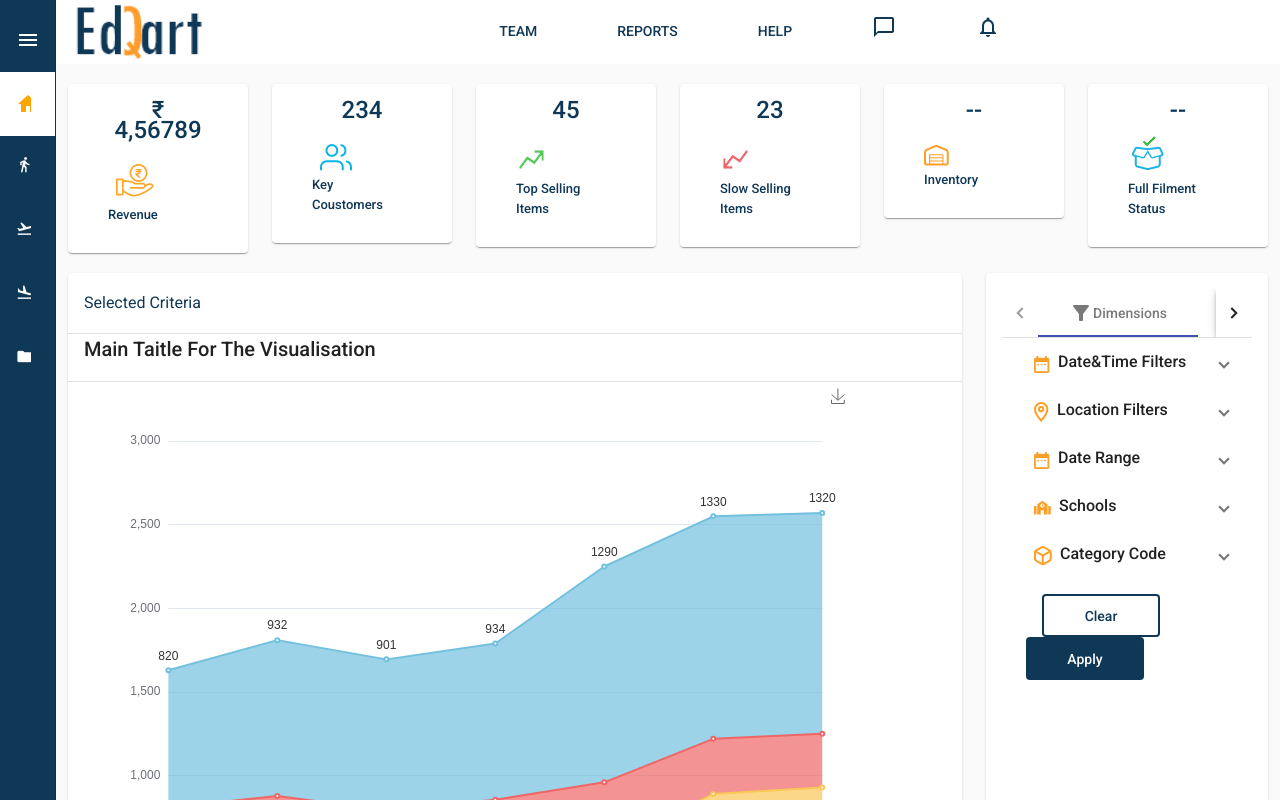
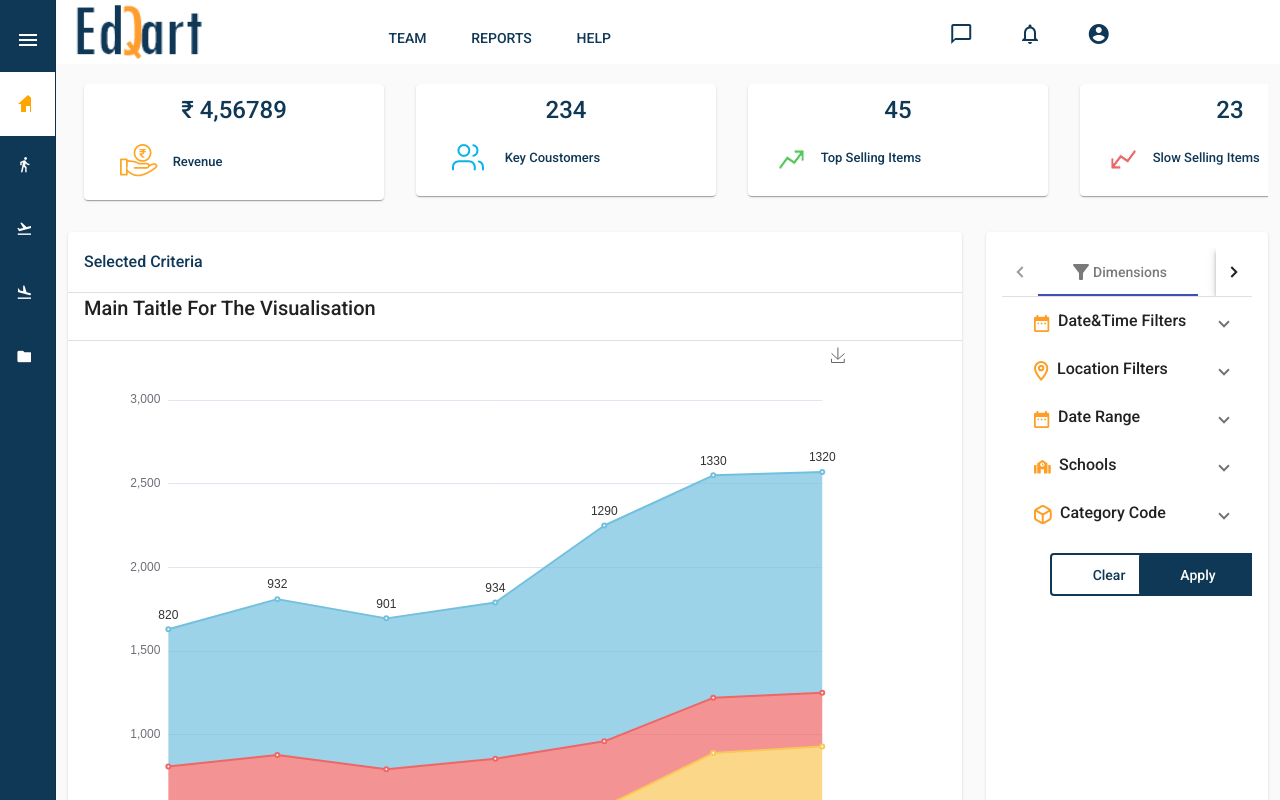
Before and after one commit to anjaneyulu18/EDP-Test, an Angular app: page / in a window 1280 px wide. Built offline with nearby package versions, Linux system fonts and the light colour scheme.

Commit message:
horizantel scrool bar

```diff
--- a/src/app/app.component.html
+++ b/src/app/app.component.html
@@ -51,15 +51,26 @@
       <img class="logo" src="../assets/images/logo.png">
       <span class="example-spacer"></span>
       <div id="topnav">
-        <ul class="items mx-5">
+        <ul class="items">
           <li>TEAM</li>
           <li>REPORTS</li>
-          <li >HELP</li>
+          <li>HELP</li>
+
+        </ul>
+      </div>
+      <div id="txt-al">
+        <ul class="items">
+
           <li>
             <mat-icon>chat_bubble_outline</mat-icon>
           </li>
-          <li >
+          <li>
             <mat-icon>notifications_none</mat-icon>
+          </li>
+          <li>
+            <mat-icon>
+              account_circle
+              </mat-icon>
           </li>
         </ul>
       </div>
@@ -68,11 +79,12 @@
 
   </mat-toolbar>
 
-  <div style="margin-top: 20px;" class="container-fluid">
-    <div class="row">
-      <div class="col-12 col-lg-2 col-sm-4 col-md-4 col-xs-12 col-xl-2 ">
+  <div style="margin-top: 20px; " class="container-fluid horizontal-scrollable">
 
-        <mat-card  class="h-g">
+      <div class="d-flex flex-row flex-nowrap overflow-auto">
+      <div style="min-width: 300px;"  class="col-12 col-lg-2 col-sm-4 col-md-2 col-xs-12 col-xl-2 mx-3">
+
+        <mat-card  class="h-g ">
           <div class="container-fluid">
             <mat-card-title class="txt-c text-center"> ₹ 4,56789
             </mat-card-title>
@@ -89,8 +101,8 @@
         </mat-card>
 
       </div>
-      <div class="col-12 col-lg-2 col-sm-4 col-md-4 col-xs-12 col-xl-2">
-        <mat-card  class="h-g">
+      <div style="min-width: 300px;" class="col-12 col-lg-2 col-sm-4 col-md-2 col-xs-12 col-xl-2 mx-3">
+        <mat-card  class="h-g ">
           <div class="container-fluid">
             <mat-card-title class="txt-c text-center"> 234
             </mat-card-title>
@@ -106,8 +118,8 @@
           </div>
         </mat-card>
       </div>
-      <div class="col-12 col-lg-2 col-sm-4 col-md-4 col-xs-12 col-xl-2">
-        <mat-card  class="h-g">
+      <div style="min-width: 300px;" class="col-12 col-lg-2 col-sm-4 col-md-2 col-xs-12 col-xl-2 mx-3">
+        <mat-card  class="h-g ">
           <div class="container-fluid">
             <mat-card-title class="txt-c text-center"> 45
             </mat-card-title>
@@ -123,8 +135,8 @@
           </div>
         </mat-card>
       </div>
-      <div class="col-12 col-lg-2 col-sm-4 col-md-4 col-xs-12 col-xl-2">
-        <mat-card  class="h-g">
+      <div style="min-width: 300px;" class="col-12 col-lg-2 col-sm-4 col-md-2 col-xs-12 col-xl-2 mx-3">
+        <mat-card  class="h-g ">
           <div class="container-fluid">
             <mat-card-title class="txt-c text-center"> 23
             </mat-card-title>
@@ -140,8 +152,8 @@
           </div>
         </mat-card>
       </div>
-      <div class="col-12 col-lg-2 col-sm-4 col-md-4 col-xs-12 col-xl-2">
-        <mat-card  class="h-g">
+      <div style="min-width: 300px;" class="col-12 col-lg-2 col-sm-4 col-md-2 col-xs-12 col-xl-2 mb-3 mx-3">
+        <mat-card  class="h-g ">
           <div class="container-fluid">
             <mat-card-title class="txt-c text-center"> --
             </mat-card-title>
@@ -157,16 +169,16 @@
           </div>
         </mat-card>
       </div>
-      <div class="col-12 col-lg-2 col-sm-4 col-md-4 col-xs-12 col-xl-2">
-        <mat-card  class="h-g">
+      <div style="min-width: 300px;" class="col-12 col-lg-2 col-sm-4 col-md-2 col-xs-12 col-xl-2 mx-3">
+        <mat-card  class="h-g ">
           <div class="container-fluid">
             <mat-card-title class="txt-c text-center"> --
             </mat-card-title>
             <div class="row mt-3">
               <div class="col-2  mx-1">
-               <img  src="../assets/images/Group 5264.png" alt="">
+                <img src="../assets/images/Group 5264.png" alt="">
               </div>
-             <div  class="col-9 mt-2">
+              <div class="col-9 mt-2">
                 <h5 class="txt-c p-s"> Full Filment Status </h5>
               </div>
 
@@ -174,6 +186,8 @@
           </div>
         </mat-card>
       </div>
+
+
     </div>
   </div>
   <div style="margin-top: 20px;" class="container-fluid">
@@ -182,11 +196,12 @@
         <div class="row">
           <div class="col-12">
             <div class="col-12">
-              <mat-card >
+              <mat-card>
 
-                <div>
-                  <h3 style="color: #0F3756;">Selected Criteria</h3>
+                <div class="row">
+                  <h3 style="color: #0F3756; font-weight: 500;">Selected Criteria</h3>
                 </div>
+
                 <mat-divider></mat-divider>
                 <h2>Main Taitle For The Visualisation</h2>
                 <mat-divider></mat-divider>
@@ -194,7 +209,7 @@
                   <div class="row">
                     <div class="col-11">
 
-                      <div id="stackedChart" style="height: 600px; display: block; overflow: auto;">
+                      <div id="stackedChart"  style="height: 600px; width: auto; display: block; overflow: auto;">
 
                       </div>
                     </div>
@@ -203,18 +218,18 @@
               </mat-card>
             </div>
             <div style="margin-top: 20px;" class="row">
-              <div class="col-6">
+              <div class="col-12 col-md-12 col-lg-6 col-xl-6 col-xs-12 col-sm-12">
                 <mat-card>
                   <h2>Main Taitle For The Visualisation</h2>
-                  <div id="lineChart2" style=" height: 550px; display: block; overflow:auto ;">
+                  <div id="lineChart2" style=" height: 550px;width: auto; display: block; overflow:auto ;">
 
                   </div>
                 </mat-card>
               </div>
-              <div class="col-6">
+              <div class="col-12 col-md-12 col-lg-6 col-xl-6 col-xs-12 col-sm-12">
                 <mat-card>
                   <h2>Main Taitle For The Visualisation</h2>
-                  <div id="InventoryChart" style=" height: 550px; display: block; overflow: auto;">
+                  <div id="InventoryChart" style=" height: 550px;width: auto; display: block; overflow: auto;">
 
                   </div>
                 </mat-card>
@@ -224,26 +239,25 @@
         </div>
 
       </div>
-      <div  class="col-3">
+      <div class="col-3">
         <mat-card style="height: 100%">
           <h3>
-            <mat-tab-group >
-              <mat-tab >
+            <mat-tab-group>
+              <mat-tab>
                 <ng-template mat-tab-label>
                   <mat-icon>filter_alt</mat-icon>
                   Dimensions
                 </ng-template>
-                <mat-expansion-panel  class="mat-elevation-z0" >
+                <mat-accordion>
+                  <mat-expansion-panel (opened)="panelOpenState = true" (closed)="panelOpenState = false"
+                    class="mat-elevation-z0">
 
                     <mat-expansion-panel-header class="grap-head dropDOwnFontColorStyle">
-                    <mat-panel-title  class="click-head">
-                      <img class="mt-1 mx-2" style="height:max-content;" src="../assets/images/filter_icons/Icon material-date-range.png" alt="">
+                      <mat-panel-title class="click-head">
+                        <img class="mt-1 mx-2" style="height:max-content;"
+                          src="../assets/images/filter_icons/Icon material-date-range.png" alt="">
                         Date&Time Filters
                       </mat-panel-title>
-
-                    <!-- <mat-panel-description class="pannel-desc">
-                                Avarage Revenue By Rajaji Nagar (2019-2020)
-                            </mat-panel-description> -->
                     </mat-expansion-panel-header>
                     <li class="filters1">
                       <ul class="submenu">
@@ -258,12 +272,10 @@
                   <mat-expansion-panel class="mat-elevation-z0">
                     <mat-expansion-panel-header class="grap-head dropDOwnFontColorStyle">
                       <mat-panel-title class="click-head">
-                      <img class="mt-1 mx-2" style="height:max-content;" src="../assets/images/filter_icons/Icon material-location-on.png" alt="">
+                        <img class="mt-1 mx-2" style="height:max-content;"
+                          src="../assets/images/filter_icons/Icon material-location-on.png" alt="">
                         Location Filters
                       </mat-panel-title>
-                    <!-- <mat-panel-description class="pannel-desc">
-                              Avarage Revenue By Rajaji Nagar (2019-2020)
-                          </mat-panel-description> -->
                     </mat-expansion-panel-header>
                     <li class="filters1">
                       <ul class="submenu">
@@ -274,11 +286,12 @@
                       </ul>
                     </li>
                   </mat-expansion-panel>
-                <mat-expansion-panel  class="mat-elevation-z0" >
+                  <mat-expansion-panel class="mat-elevation-z0">
 
                     <mat-expansion-panel-header class="grap-head dropDOwnFontColorStyle">
-                    <mat-panel-title  class="click-head">
-                      <img class="mt-1 mx-2" style="height:max-content;" src="../assets/images/filter_icons/Icon material-date-range.png" alt="">
+                      <mat-panel-title class="click-head">
+                        <img class="mt-1 mx-2" style="height:max-content;"
+                          src="../assets/images/filter_icons/Icon material-date-range.png" alt="">
                         Date Range
                       </mat-panel-title>
 
@@ -301,25 +314,22 @@
                     </mat-form-field>
                   </mat-expansion-panel>
 
-
                   <mat-expansion-panel class="mat-elevation-z0">
                     <mat-expansion-panel-header class="grap-head dropDOwnFontColorStyle">
                       <mat-panel-title class="click-head">
-                      <img class="mt-1 mx-2" style="height:max-content;" src="../assets/images/filter_icons/Icon awesome-school.png" alt="">
+                        <img class="mt-1 mx-2" style="height:max-content;"
+                          src="../assets/images/filter_icons/Icon awesome-school.png" alt="">
                         Schools
                       </mat-panel-title>
                     </mat-expansion-panel-header>
                     <form class="example-form">
                       <mat-form-field appearance="outline" class="example-full-width">
                         <mat-label>Search</mat-label>
-                      <input type="text"
-                             placeholder="Schools List"
-                             aria-label="Number"
-                             matInput
+                        <input type="text" placeholder="Schools List" aria-label="Number" matInput
                           [matAutocomplete]="auto">
                         <mat-autocomplete #auto="matAutocomplete">
-                        <mat-option *ngFor="let option of SchoolsList">
-                          {{option}}
+                          <mat-option>
+
                           </mat-option>
                         </mat-autocomplete>
                       </mat-form-field>
@@ -328,18 +338,16 @@
                   <mat-expansion-panel class="mat-elevation-z0">
                     <mat-expansion-panel-header class="grap-head dropDOwnFontColorStyle">
                       <mat-panel-title class="click-head">
-                      <img class="mt-1 mx-2" style="height:max-content;" src="../assets/images/filter_icons/Icon feather-box.png" alt="">
+                        <img class="mt-1 mx-2" style="height:max-content;"
+                          src="../assets/images/filter_icons/Icon feather-box.png" alt="">
                         Category Code
                       </mat-panel-title>
-                    <!-- <mat-panel-description class="pannel-desc">
-                            Avarage Revenue By Rajaji Nagar (2019-2020)
-                        </mat-panel-description> -->
                     </mat-expansion-panel-header>
                     <mat-form-field appearance="outline">
                       <mat-label>Products</mat-label>
                       <mat-select>
-                        <mat-option *ngFor="let Schools of SchoolsArr" [value]="Schools.value">
-                          {{Schools.value}}
+                        <mat-option *ngFor="let Plist of ProductsList" [value]="Plist.value">
+                          {{Plist.value}}
 
                         </mat-option>
                       </mat-select>
@@ -347,7 +355,8 @@
                     <mat-form-field appearance="outline">
                       <mat-label>Product Type</mat-label>
                       <mat-select>
-                      <mat-option >
+                        <mat-option *ngFor="let Ptype of ProductType" [value]="Ptype.value">
+                          {{Ptype.value}}
 
                         </mat-option>
                       </mat-select>
@@ -355,7 +364,8 @@
                     <mat-form-field appearance="outline">
                       <mat-label>Items</mat-label>
                       <mat-select>
-                    <mat-option >
+                        <mat-option *ngFor="let PItem of ProductItems" [value]="PItem.value">
+                          {{PItem.value}}
 
                         </mat-option>
                       </mat-select>
@@ -363,12 +373,14 @@
                     <mat-form-field appearance="outline">
                       <mat-label>Gender</mat-label>
                       <mat-select>
-                  <mat-option >
+                        <mat-option *ngFor="let pGen of PGender" [value]="pGen.value">
+                          {{pGen.value}}
 
                         </mat-option>
                       </mat-select>
                     </mat-form-field>
                   </mat-expansion-panel>
+                </mat-accordion>
                 <!--
                 <mat-expansion-panel class="mat-elevation-z0">
                   <mat-expansion-panel-header class="grap-head dropDOwnFontColorStyle">
@@ -403,11 +415,13 @@
                     </ul>
                   </li>
                 </mat-expansion-panel> -->
-               <div class="container">
+                <div class="container-fluid">
                   <div class="row">
-                  <div class="col-12 col-sm-12 col-md-12 col-lg-12 col-xl-12 col-xs-12 mt-3">
-                    <button mat-button class="btnA btn-outline-warnings mx-3">Clear </button>
-                    <button  mat-button class="btnA btn-mdb-color">Apply</button>
+                    <div class="col-6 col-sm-12 col-md-12 col-lg-12 col-xl-6 col-xs-6 mt-3 ">
+                      <button mat-button class="btnA btn-outline-warnings mx-4">Clear </button>
+                    </div>
+                    <div class=" col-6 col-sm-12 col-md-12 col-lg-12 col-xl-6 col-xs-6 mt-3">
+                      <div><button mat-button class="btnA btn-mdb-color">Apply</button></div>
                     </div>
 
 
@@ -415,7 +429,7 @@
                 </div>
               </mat-tab>
 
-              <mat-tab >
+              <mat-tab>
                 <ng-template mat-tab-label>
                   Mesures
                 </ng-template>
@@ -430,5 +444,4 @@
     </div>
 
   </div>
-  <!-- </div> -->
 </mat-sidenav-container>
--- a/src/app/app.component.scss
+++ b/src/app/app.component.scss
@@ -97,15 +97,19 @@ li{
 // style for center of li elements in header
  .items li{
      display: inline;
-     padding:2.5rem;
+     padding:1.4rem;
      color: #0F3756;
          float: left;
     font-size: 14px;
 
  }
 #topnav{
-    margin: 0 auto;
+    margin:auto;
   text-align: center;
+ }
+ #txt-al{
+    margin:auto;
+  text-align: right;
  }
 mat-panel-title{
     font-weight: 500;
--- a/src/app/app.component.ts
+++ b/src/app/app.component.ts
@@ -8,7 +8,7 @@ import { HttpClient } from "@angular/common/http"
   styleUrls: ['./app.component.scss']
 })
 export class AppComponent {
-
+  panelOpenState=false
   title = 'VendorDashbord';
   flag: any
   sidenavWidth = 4;
@@ -33,13 +33,18 @@ export class AppComponent {
   }, {
     "value": "delivered"
   }]
-  public SchoolsList = [{"value":""},{"value":""},{"value":""},{"value":""},{"value":""},{"value":""},{"value":""}]
+public ProductsList = [{"value":"Uniform"},{"value":"Shoes"},{"value":"Books"},{"value":"Stationery"},{"value":"Accessories"},{"value":"Electronics"},{"value":"Services"}]
+public ProductType = [{"value":"Formal"},{"value":"Sports"},{"value":"Socks"},{"value":"Text Books"},{"value":"Note books"},{"value":"Kit"},{"value":"Belts"},{"value":"Ties"},{"value":"Bloomers"},{"value":"Bags"},{"value":"Mask"},{"value":"Fitness Product"},{"value":"Tabs"},{"value":"Computers"},{"value":"Fees"}]
+public ProductItems = [{"value":"Sweaters"},{"value":"Coat"},{"value":"Skirt"},{"value":"Frock"},{"value":"Top"},{"value":"Pinafore"},{"value":"Jacket"},{"value":"Pants"},{"value":"Shirts"},{"value":"Work Book"},{"value":"Record Book"},{"value":"Reading Program Fees"},{"value":"Assessment Fees  "},{"value":"Lab Fees"}]
+public PGender = [{"value":"Male"},{"value":"Female"},{"value":"Unisex"}]
+public SchoolsList = [{"value":""},{"value":""},{"value":""},{"value":""},{"value":""},]
+
   public inventoryArr=[{ "value": "Fast selling sku" }, { "value": "Low selling sku" }, { "value": "No inventory" }]
   constructor(public http: HttpClient) {
   }
   ngOnInit() {
     this.flag = 'Ar'
-
+     this. panelOpenState = true
 this.http.get("../assets/SlowsellingData.json").subscribe(Resp=>{
   console.log("Inventory Data",Resp)
 var InventoryChartData:any
```
Lines whose indentation alone changed are shown as unchanged.
